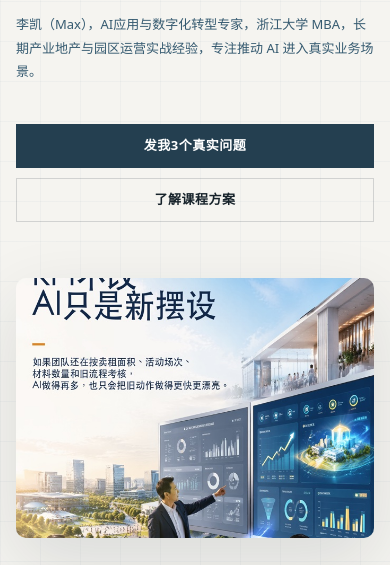
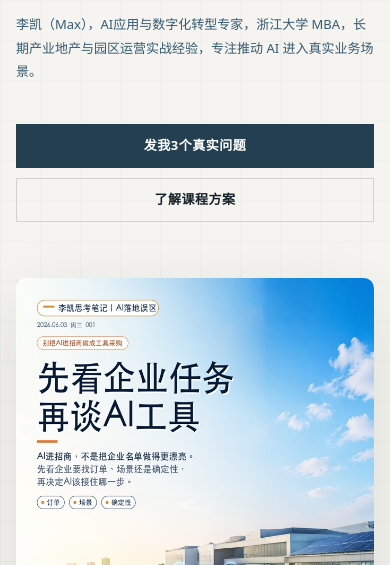
Before and after one commit to vinesy-cell/course-website, a website: page src/index.html in a window 390 px wide. Shown: the part 279-844 px from the top of the page. Drawn offline with Linux system fonts and the light colour scheme; files whose address does not match are found by name.

Commit message:
content: sync course website 2026-06-08T14:26

```diff
--- a/content/site-data.json
+++ b/content/site-data.json
@@ -3,7 +3,7 @@
     "siteName": "李凯思考笔记",
     "title": "AI进入企业和园区业务现场的实战课程与工作坊",
     "description": "不是再学一个 AI 工具，而是把 AI 放进企业经营、团队协同、园区招商和产业服务的真实任务里，形成可落地、可复用、能持续创造成果的组织能力。",
-    "syncedAt": "2026-06-08T14:25:48.035Z",
+    "syncedAt": "2026-06-08T14:26:22.013Z",
     "sourceRoot": "/Users/maxlee/Documents/LK ThinkNote/07_课程网站",
     "publicPrices": true
   },
--- a/src/main.js
+++ b/src/main.js
@@ -80,14 +80,14 @@ function renderHero(data) {
       .join("");
     visual.innerHTML = `<div class="sticker-slideshow">${slides}</div>`;
 
-    // 每 4 秒切换一张，淡入淡出
+    // 每 7 秒切换一张（含 1 秒淡入，静止展示约 6 秒）
     let current = 0;
     const slideEls = visual.querySelectorAll(".sticker-slide");
     setInterval(() => {
       slideEls[current].classList.remove("is-active");
       current = (current + 1) % slideEls.length;
       slideEls[current].classList.add("is-active");
-    }, 4000);
+    }, 7000);
   }
 }
 
--- a/src/styles.css
+++ b/src/styles.css
@@ -289,7 +289,7 @@ img {
 .sticker-slideshow {
   position: relative;
   width: 100%;
-  min-height: 420px;
+  aspect-ratio: 3 / 4;   /* 匹配竖版贴图比例，完整显示 */
   border-radius: 10px;
   box-shadow: var(--shadow);
   overflow: hidden;
@@ -300,7 +300,7 @@ img {
   position: absolute;
   inset: 0;
   opacity: 0;
-  transition: opacity 0.9s ease-in-out;
+  transition: opacity 1s ease-in-out;
   pointer-events: none;
 }
 
@@ -996,7 +996,7 @@ img {
   }
 
   .sticker-slideshow {
-    min-height: 260px;
+    aspect-ratio: 3 / 4;
   }
 
   .pain-list,
```
